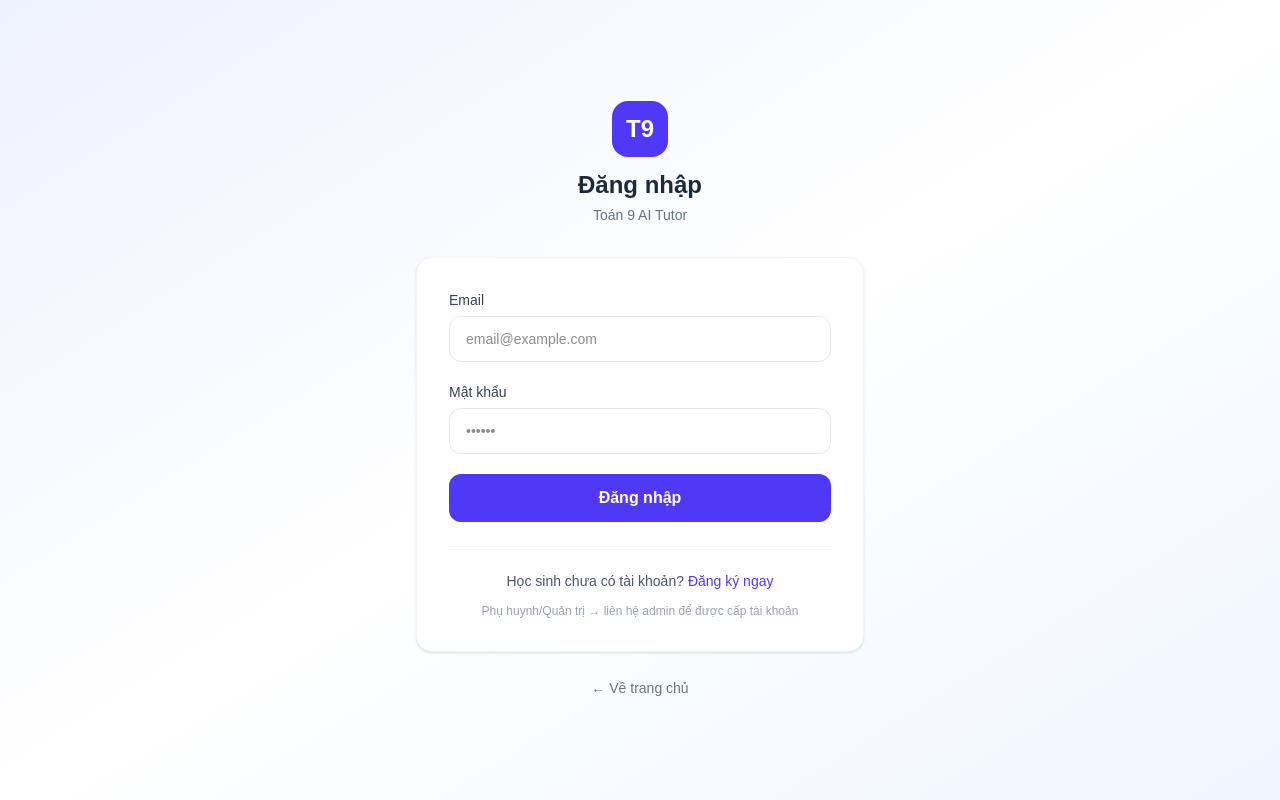
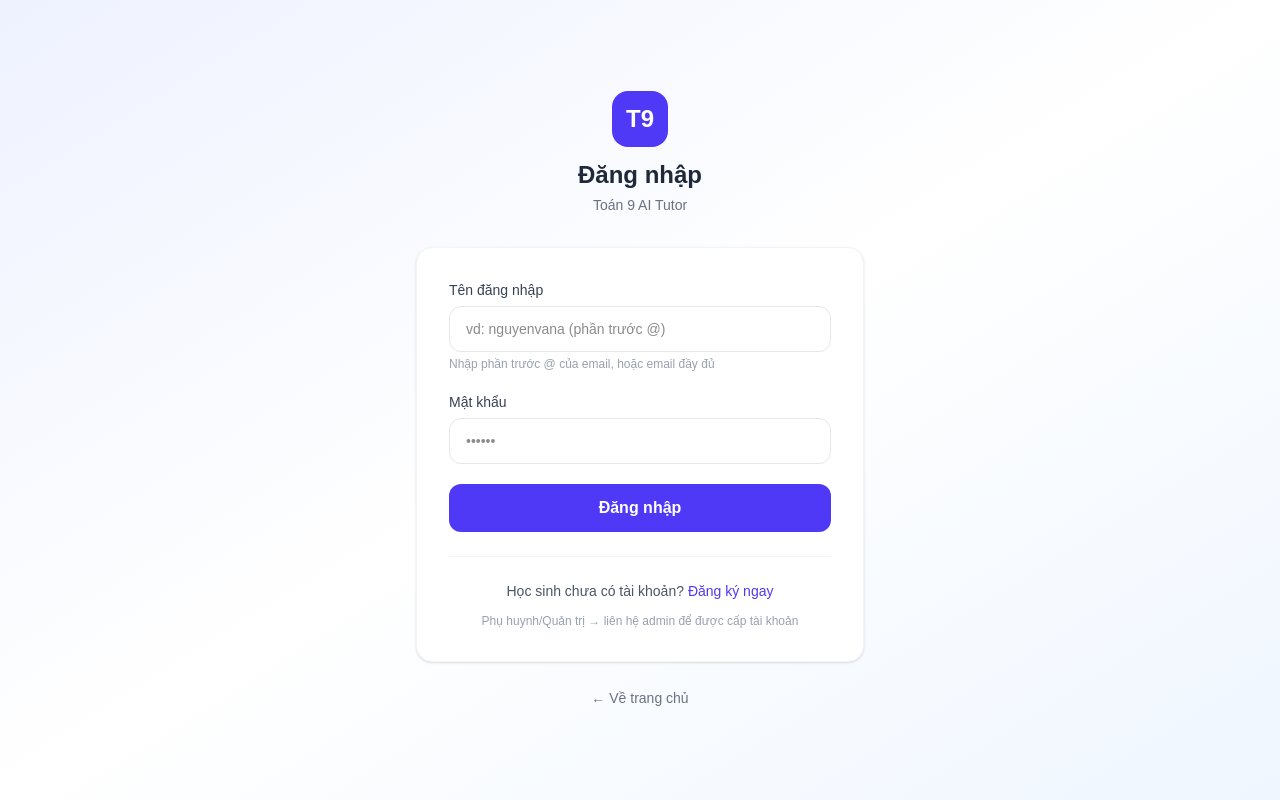
Before and after one commit to CanhPhanVan/toan9-ai-tutor, a Next.js app: page /login in a window 1280 px wide. Built offline with nearby package versions, Linux system fonts and the light colour scheme.

Commit message:
feat: login with username (part before @) instead of full email

```diff
--- a/src/app/login/page.tsx
+++ b/src/app/login/page.tsx
@@ -10,7 +10,7 @@ function LoginForm() {
   const params = useSearchParams()
   const callbackUrl = params.get('callbackUrl') ?? '/'
 
-  const [email, setEmail] = useState('')
+  const [username, setUsername] = useState('')
   const [password, setPassword] = useState('')
   const [error, setError] = useState('')
   const [loading, setLoading] = useState(false)
@@ -19,10 +19,10 @@ function LoginForm() {
     e.preventDefault()
     setError('')
     setLoading(true)
-    const res = await signIn('credentials', { email, password, redirect: false })
+    const res = await signIn('credentials', { username, password, redirect: false })
     setLoading(false)
     if (res?.error) {
-      setError('Email hoặc mật khẩu không đúng')
+      setError('Ten dang nhap hoac mat khau khong dung')
     } else {
       router.push(callbackUrl)
       router.refresh()
@@ -33,15 +33,16 @@ function LoginForm() {
     <div className="bg-white rounded-2xl shadow-sm border border-gray-100 p-8">
       <form onSubmit={handleSubmit} className="space-y-5">
         <div>
-          <label className="block text-sm font-medium text-gray-700 mb-1.5">Email</label>
+          <label className="block text-sm font-medium text-gray-700 mb-1.5">Tên đăng nhập</label>
           <input
-            type="email"
-            value={email}
-            onChange={e => setEmail(e.target.value)}
+            type="text"
+            value={username}
+            onChange={e => setUsername(e.target.value)}
             required
-            placeholder="email@example.com"
+            placeholder="vd: nguyenvana (phần trước @)"
             className="w-full rounded-xl border border-gray-200 px-4 py-3 text-sm focus:outline-none focus:ring-2 focus:ring-indigo-300"
           />
+          <p className="text-xs text-gray-400 mt-1">Nhập phần trước @ của email, hoặc email đầy đủ</p>
         </div>
         <div>
           <label className="block text-sm font-medium text-gray-700 mb-1.5">Mật khẩu</label>
--- a/src/auth.ts
+++ b/src/auth.ts
@@ -9,13 +9,17 @@ export const { handlers, signIn, signOut, auth } = NextAuth({
   providers: [
     Credentials({
       credentials: {
-        email: { label: 'Email', type: 'email' },
+        username: { label: 'Tên đăng nhập', type: 'text' },
         password: { label: 'Mật khẩu', type: 'password' },
       },
       async authorize(credentials) {
-        if (!credentials?.email || !credentials?.password) return null
-        const user = await prisma.user.findUnique({
-          where: { email: credentials.email as string },
+        if (!credentials?.username || !credentials?.password) return null
+        const username = (credentials.username as string).trim().toLowerCase()
+        // Support both full email and username (part before @)
+        const user = await prisma.user.findFirst({
+          where: {
+            email: username.includes('@') ? username : { startsWith: username + '@' },
+          },
         })
         if (!user) return null
         const valid = await bcrypt.compare(credentials.password as string, user.password)
```
